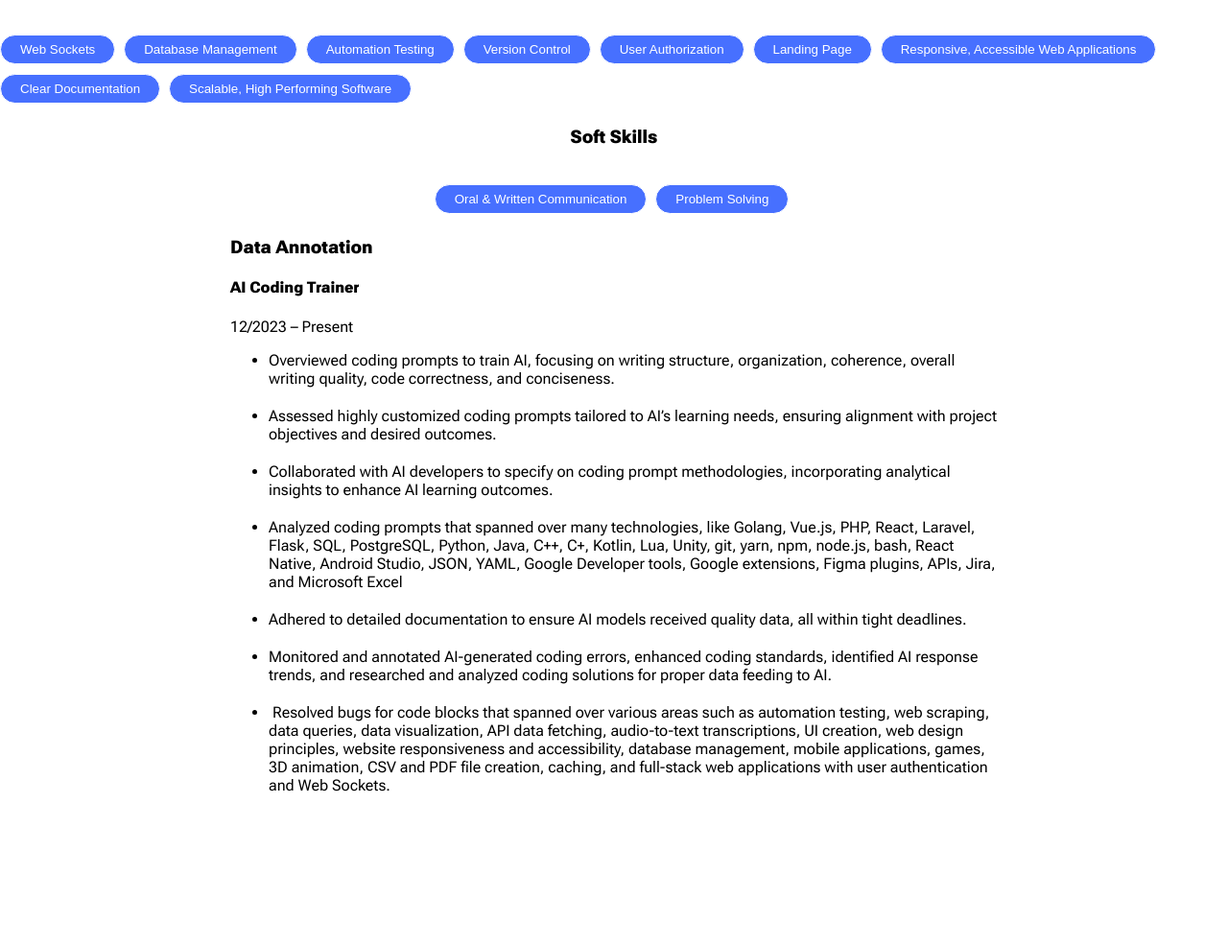
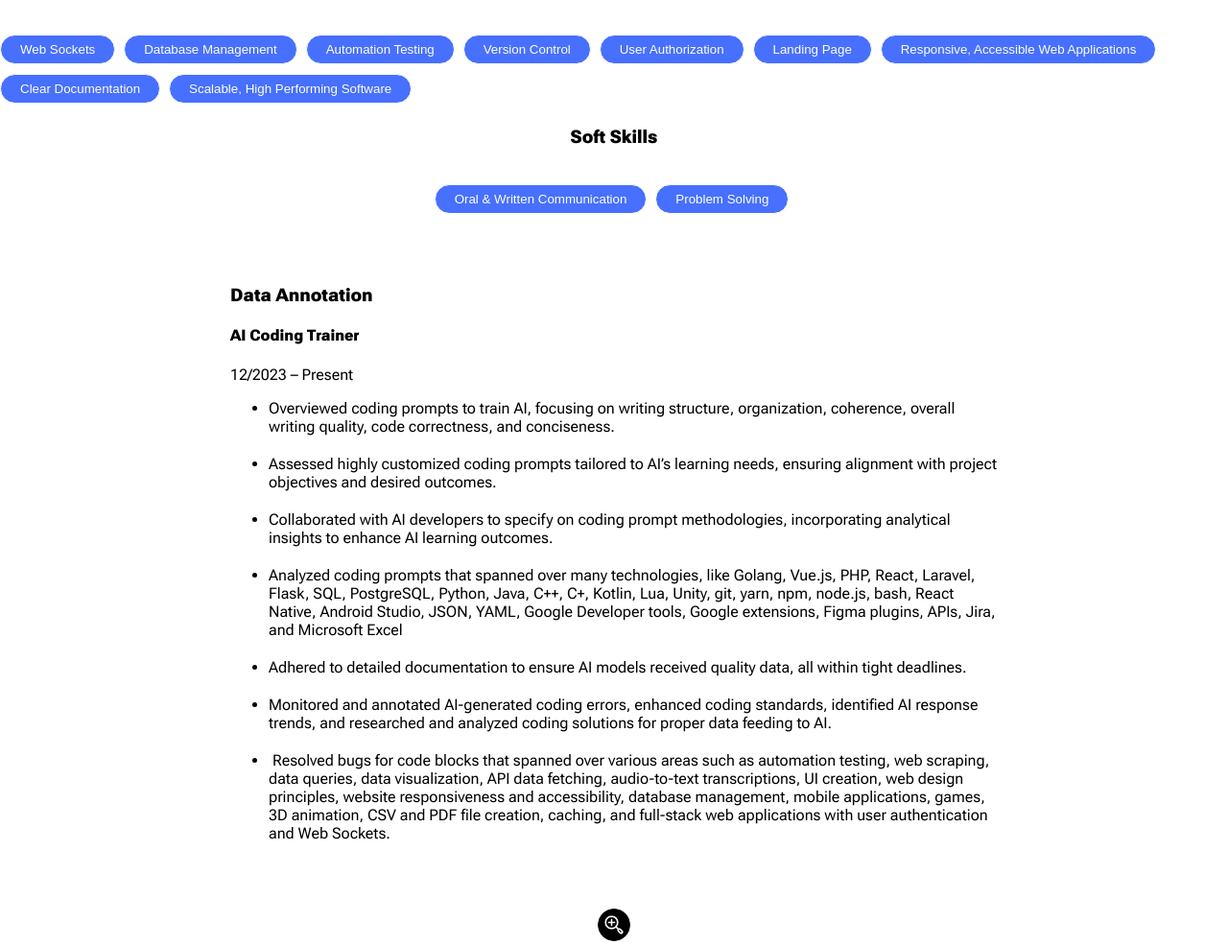
Before and after one commit to ghorus/best-portfolio, a Flask app: page / in a window 1280 px wide; the page is wider, and only the part inside the window is pictured. Shown: the part 1319-2304 px from the top of that part at 96% size. Run offline with Flask 2, Linux system fonts and the light colour scheme.

Commit message:
added resume clikc

```diff
--- a/static/index.css
+++ b/static/index.css
@@ -26,6 +26,7 @@ body {
     align-items: center;
     display: flex;
     flex-direction: column;
+    margin:50px 0px;
 }
 .exp_container{
     width:800px;
--- a/templates/index.html
+++ b/templates/index.html
@@ -114,6 +114,7 @@
                 </ul>
             </div>
         </div>
+        <img onclick="window.open('{{url_for('static', filename='resume.pdf')}}', '_blank')" style="height:40px;margin:50px 0px;" src="{{url_for('static', filename='zoom-in.png')}}"
     </section>
     <section class="portfolioContainer">
         <h1>Portfolio</h1>
```
Also changed, not shown: static/download.png (added), static/zoom-in.png (added).
